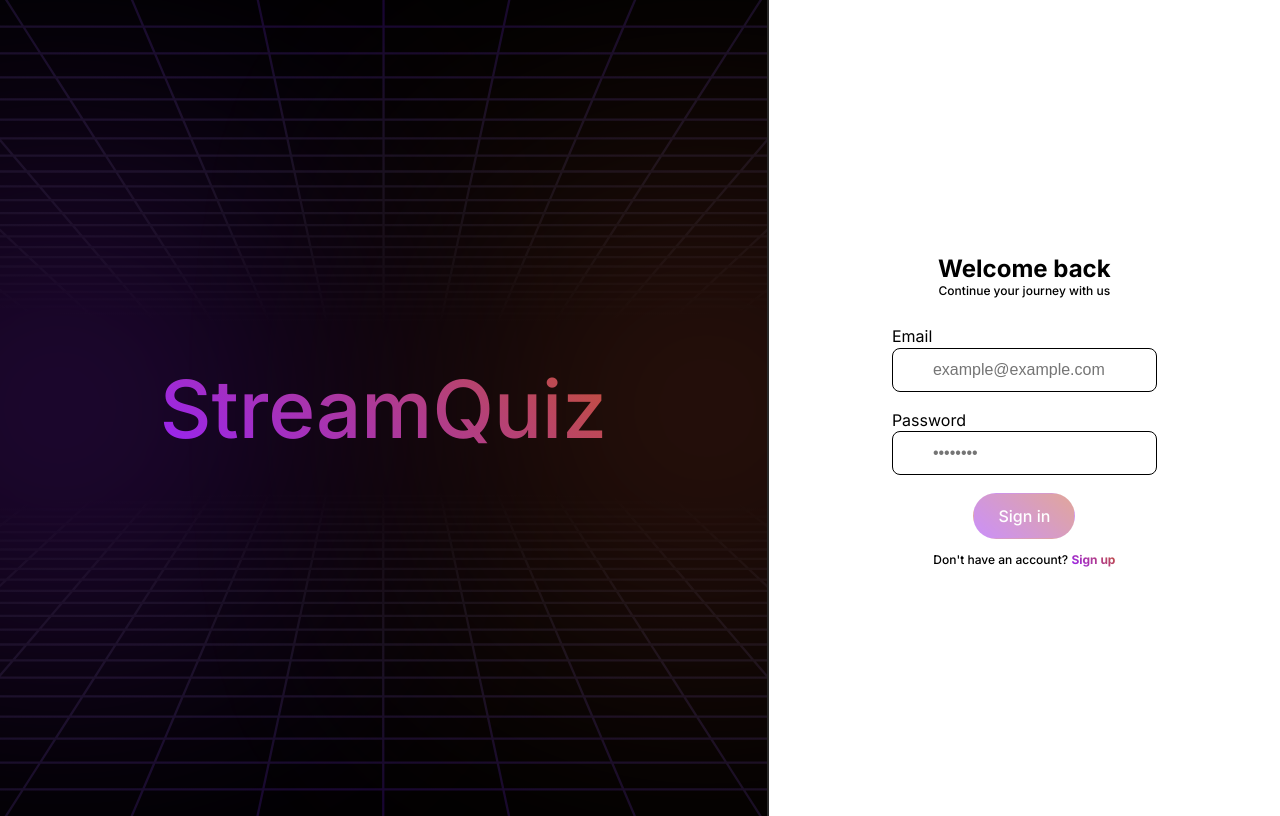
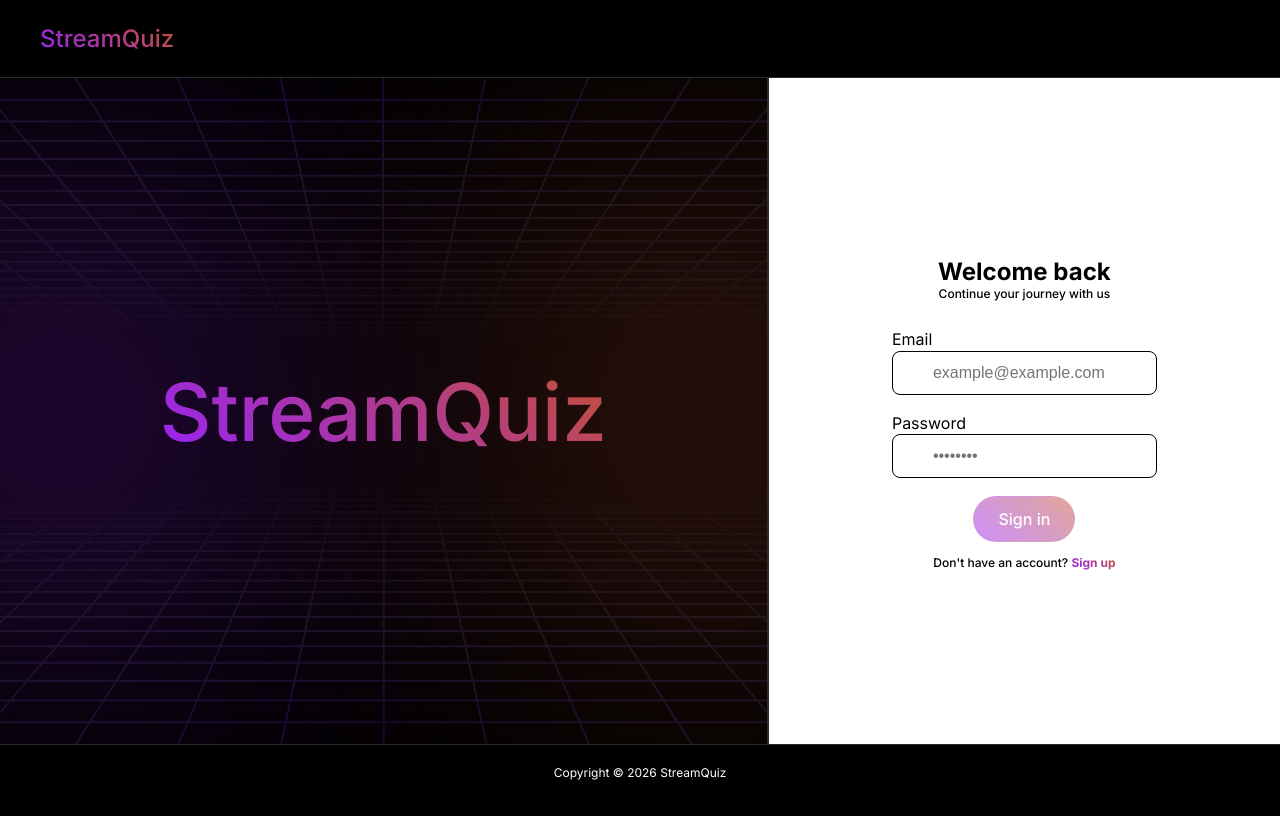
Before and after one commit to Danatsko/stream-quiz, a Vue app in the folder frontend/: page /auth/login in a window 1280 px wide. Built offline with nearby package versions, Linux system fonts and the light colour scheme; no server answers; some icons are missing; the HTML template or start-up script is replaced by a standard one.

Commit message:
refactor(frontend): add header and footer to auth views

```diff
--- a/frontend/src/layouts/AuthLayout.vue
+++ b/frontend/src/layouts/AuthLayout.vue
@@ -5,6 +5,13 @@ import AppLogo from '@/components/AppLogo.vue'
 
 <template>
   <div class="layout">
+    <header class="header">
+      <div class="header-content">
+        <AppLogo />
+      </div>
+    </header>
+
+    <main class="main">
       <div class="main-left">
         <div class="main-left-glow main-left-glow-left"></div>
         <div class="main-left-glow main-left-glow-right"></div>
@@ -19,15 +26,46 @@ import AppLogo from '@/components/AppLogo.vue'
           <RouterView />
         </div>
       </div>
+    </main>
+
+    <footer class="footer">
+      <div class="footer-content">
+        <p class="footer-copyright">Copyright © 2026 StreamQuiz</p>
+      </div>
+    </footer>
   </div>
 </template>
 
 <style scoped>
 .layout {
-  min-height: 100vh;
+  height: 100vh;
+  width: 100%;
+  display: flex;
+  flex-direction: column;
+  overflow: hidden;
+}
+
+.header {
+  padding: 0.5rem 0;
+  flex-shrink: 0;
+}
+.header-content {
+  margin: 0 auto;
+  padding: 0 2.5rem;
+  display: flex;
+  justify-content: flex-start;
+  align-items: center;
+}
+
+.main {
+  flex: 1;
   display: flex;
   flex-direction: row;
+  overflow: hidden;
+  border-top: 1px solid #2a2a2a;
+  border-bottom: 1px solid #2a2a2a;
 }
+
 .main-left {
   position: relative;
   border-right: 1px solid #2a2a2a;
@@ -102,4 +140,18 @@ import AppLogo from '@/components/AppLogo.vue'
   justify-content: center;
   align-items: center;
 }
+
+.footer {
+  padding: 0.5rem 0;
+  flex-shrink: 0;
+}
+.footer-content {
+  display: flex;
+  justify-content: center;
+}
+.footer-copyright {
+  max-width: 300px;
+  font-size: 0.75rem;
+  font-weight: 300;
+}
 </style>
--- a/frontend/src/views/LoginView.vue
+++ b/frontend/src/views/LoginView.vue
@@ -119,6 +119,7 @@ const handleSubmit = async () => {
 
 <style scoped>
 .layout {
+  width: 100vw;
   display: flex;
   flex-direction: column;
   align-items: center;
--- a/frontend/src/views/RegistrationView.vue
+++ b/frontend/src/views/RegistrationView.vue
@@ -186,6 +186,7 @@ const handleSubmit = async () => {
 
 <style scoped>
 .layout {
+  width: 100vw;
   display: flex;
   flex-direction: column;
   align-items: center;
```
Lines whose indentation alone changed are shown as unchanged.
